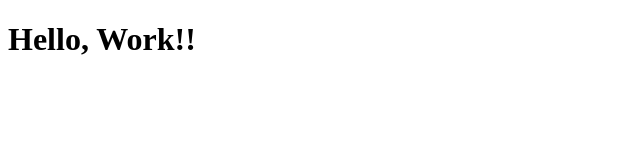
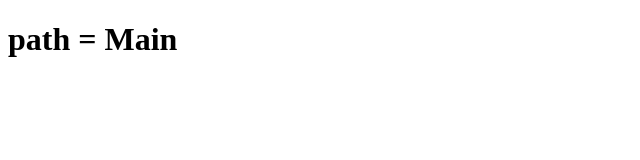
Before and after one commit to DevFirstVaga/banda-ensaios-front, a React (Vite) app: page / in a window 1280 px wide. Shown: the top 160 px of the page, without its empty margins (0-640 px from the left). Built offline with nearby package versions, Linux system fonts and the light colour scheme.

Commit message:
feat: add Router

```diff
--- a/package.json
+++ b/package.json
@@ -11,7 +11,8 @@
   },
   "dependencies": {
     "react": "^18.2.0",
-    "react-dom": "^18.2.0"
+    "react-dom": "^18.2.0",
+    "react-router-dom": "^6.14.1"
   },
   "devDependencies": {
     "@types/react": "^18.2.14",
--- a/src/App.jsx
+++ b/src/App.jsx
@@ -1,8 +1,9 @@
+import Router from "./Router"
+
 function App() {
-
   return (
     <>
-      <h1>Hello, Work!!</h1>
+      <Router/>
     </>
   )
 }
--- /dev/null
+++ b/src/Router.jsx
@@ -0,0 +1,15 @@
+import { BrowserRouter, Routes, Route } from "react-router-dom";
+
+function Router() {
+  return (
+    <BrowserRouter>
+      <Routes>
+        <Route path="/" element={<h1>path = Main</h1>} />
+        <Route path="/cms" element={<h1>path = CMS</h1>} />
+        <Route path="*" element={<h1>path = Not Found</h1>} />
+      </Routes>
+    </BrowserRouter>
+  );
+}
+
+export default Router;
```
Also changed, not shown: 2 other files (tests, documents, lock files or other folders).
